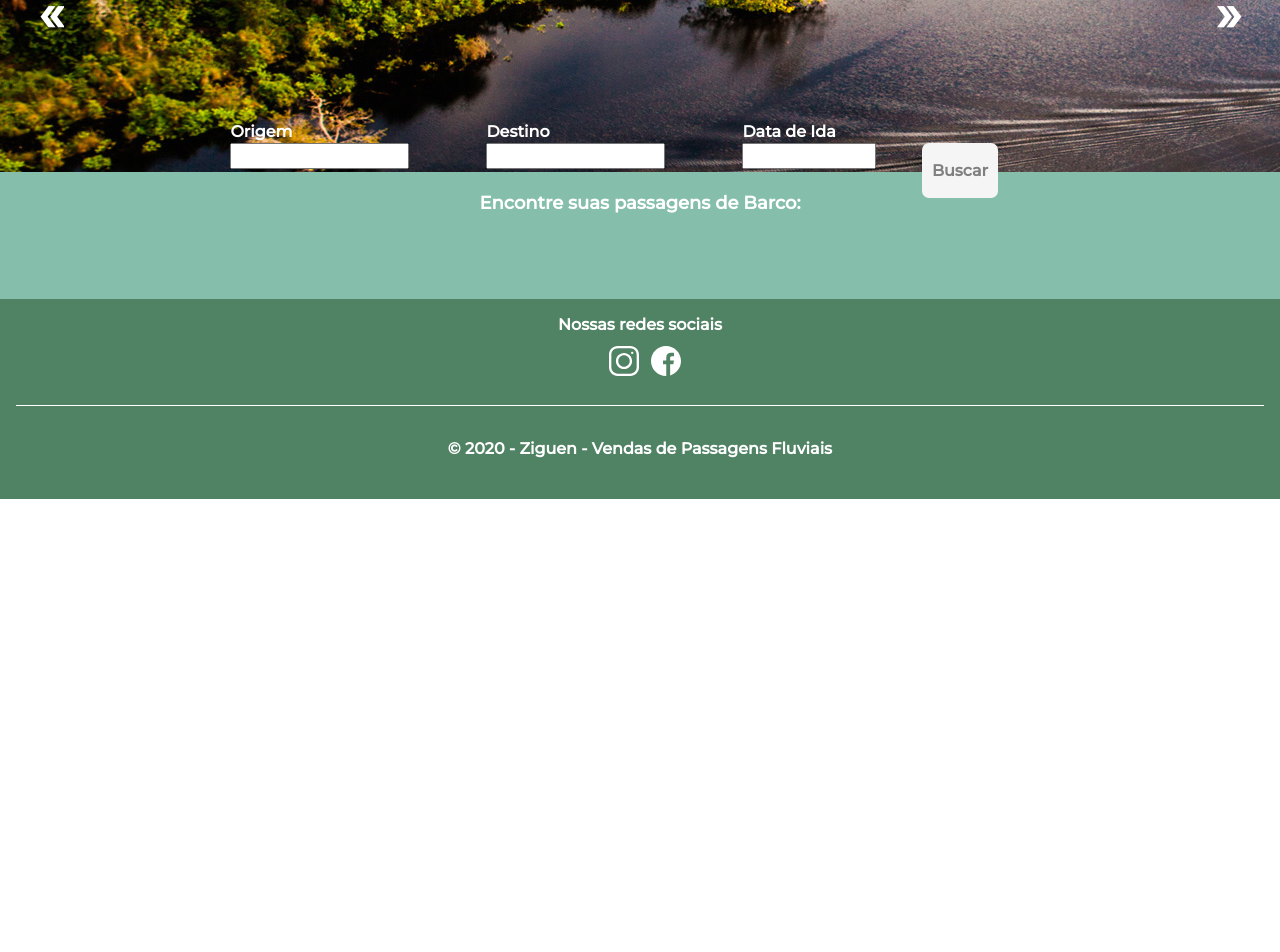
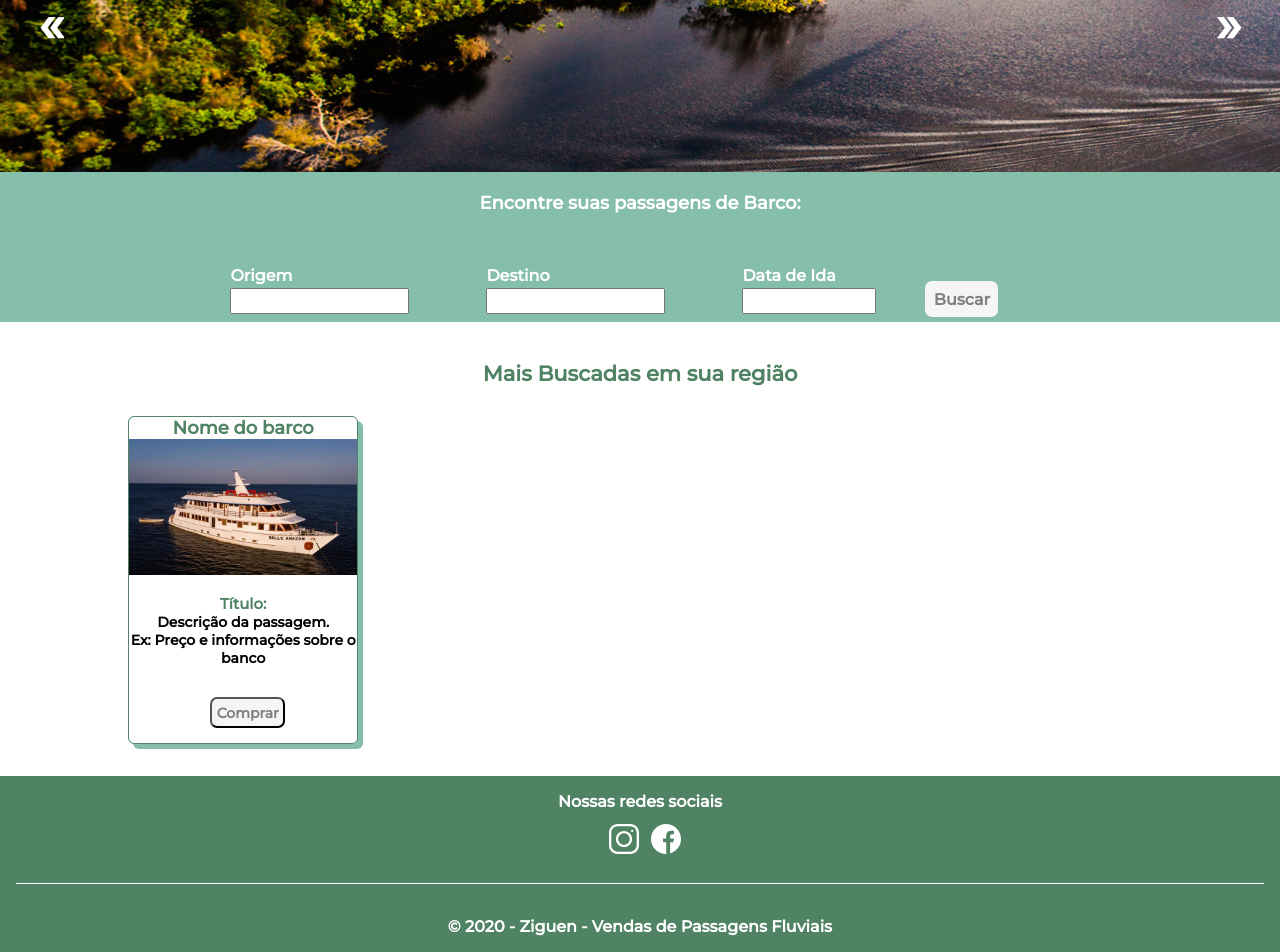
Before and after one commit to GeiseSaunier/2020.1-Ziguen-Front, a React (Create React App) app in the folder ziguen1.0/: page / in a window 1280 px wide. Shown: the part 301-1253 px from the top of the page. Before the commit the page ends 800 px from the top, so only its background shows below. Built offline with nearby package versions, Linux system fonts and the light colour scheme.

Commit message:
feat(#21): Adding the cards in the home page
Co-authored-by: liversonp <liverson.p@gmail.com>

```diff
--- a/ziguen1.0/package.json
+++ b/ziguen1.0/package.json
@@ -3,6 +3,7 @@
   "version": "0.1.0",
   "private": true,
   "dependencies": {
+    "@paraboly/react-native-card": "^0.3.0",
     "@testing-library/jest-dom": "^4.2.4",
     "@testing-library/react": "^9.3.2",
     "@testing-library/user-event": "^7.1.2",
@@ -14,11 +15,14 @@
     "react": "^16.14.0",
     "react-dom": "^16.14.0",
     "react-native": "^0.63.3",
+    "react-native-cards": "^1.1.4",
     "react-native-paper": "^4.2.0",
     "react-responsive-carousel": "^3.2.10",
     "react-router-dom": "^5.2.0",
     "react-scripts": "3.4.3",
     "rect": "^1.2.1",
+    "semantic-ui-react": "^2.0.0",
+    "shards-react": "^1.0.3",
     "typescript": "~3.7.2"
   },
   "scripts": {
--- a/ziguen1.0/src/pages/Home.tsx
+++ b/ziguen1.0/src/pages/Home.tsx
@@ -4,14 +4,15 @@ import { Link } from 'react-router-dom';
 import facebookImg from '../images/facebook.svg'
 import instagramImg from '../images/instagram.svg'
 import { CarouselProvider, Slider, Slide, ButtonBack, ButtonNext } from 'pure-react-carousel'
+import { Card, Icon, Image } from 'semantic-ui-react';
+
 import 'pure-react-carousel/dist/react-carousel.es.css';
-
-
 import '../styles/pages/home.css'
 
 import slide1Img from '../images/slide-1-teste.jpg'
 import slide2Img from '../images/slide-2-teste.jpg'
 import slide3Img from '../images/slide-3-teste.jpg'
+import barcoImg from '../images/barco-ilustracao.jpg'
 
 function Home() {
     return (
@@ -28,7 +29,7 @@ function Home() {
                     <p>Passagens Fluviais</p>
                 </div>
             </div>
-            <div className = "carousel">
+            <div className="carousel">
                 <CarouselProvider className="carousel-provider"
                     naturalSlideWidth={480}
                     naturalSlideHeight={125}
@@ -60,7 +61,22 @@ function Home() {
                 <button>Buscar</button>
             </div>
             <div className="cards">
-                <h4>Mais Buscadas em sua região</h4>
+                <h3>Mais Buscadas em sua região</h3>
+                <div className = "space"></div>
+                <div className="card">
+                    <h4>Nome do barco</h4>
+                    <img src={barcoImg} className = "img-barco"/>
+                    <div className = "space"></div>
+                    <div className="container">
+                        <h5>Título:</h5>
+                        <p>Descrição da passagem.</p>
+                        <p>Ex: Preço e informações sobre o banco</p>
+                        <div className = "space"></div>
+                        <div className = "space"></div>
+                        <button>Comprar</button>
+                        <div className = "space"></div>
+                    </div>
+                </div>
             </div>
                             <div className="footer">
                                 <p>Nossas redes sociais</p>
--- a/ziguen1.0/src/styles/pages/home.css
+++ b/ziguen1.0/src/styles/pages/home.css
@@ -107,6 +107,36 @@
     text-align: right;
 }
 
+.carousel .carousel-provider .button-back {
+    position: absolute;
+    background-color: transparent;
+    color: #ffffff;
+    border-radius: 7px;
+    width: 2%;
+    height: 12%;
+    border: none;
+    font-size: 50px;
+    z-index: 1;
+    left: 3%;
+    top: 20%;
+    overflow: hidden;
+}
+
+.carousel .carousel-provider .button-next {
+    position: absolute;
+    background-color:transparent;
+    color: #ffffff;
+    border-radius: 7px;
+    width: 2%;
+    height: 12%;
+    border: none;
+    font-size: 50px;
+    z-index: 1;
+    left: 95%;
+    top: 20%;
+    overflow: hidden;
+}
+
 #home-page .search {
     background-color: #85BEAB;
     width: 100vw;
@@ -123,41 +153,11 @@
 
 }
 
-.carousel .carousel-provider .button-back {
-    position: absolute;
-    background-color: transparent;
-    color: #ffffff;
-    border-radius: 7px;
-    width: 2%;
-    height: 12%;
-    border: none;
-    font-size: 50px;
-    z-index: 1;
-    left: 3%;
-    top: 40%;
-    overflow: hidden;
-}
-
-.carousel .carousel-provider .button-next {
-    position: absolute;
-    background-color:transparent;
-    color: #ffffff;
-    border-radius: 7px;
-    width: 2%;
-    height: 12%;
-    border: none;
-    font-size: 50px;
-    z-index: 1;
-    left: 95%;
-    top: 40%;
-    overflow: hidden;
-}
-
 .search .input-block {
     position: absolute;
     color: #ffffff;
     justify-content: left;
-    top: 65%;
+    top: 47%;
     left: 18%;
 }
 
@@ -175,7 +175,7 @@
     position: absolute;
     color: #ffffff;
     justify-content: left;
-    top: 65%;
+    top: 47%;
     left: 38%;
 }
 
@@ -193,7 +193,7 @@
     position: absolute;
     color: #ffffff;
     justify-content: left;
-    top: 65%;
+    top: 47%;
     left: 58%;
 }
 
@@ -210,32 +210,74 @@
 .search button {
     position: absolute;
     right: 22%;
-    top: 65%;
+    top: 46.5%;
     background-color: whitesmoke;
     border-radius: 7px;
-    width: 6%;
-    height: 8%;
+    padding: 0.5%;
     border-color: transparent;
     color: grey;
     font-size: 16px;
 }
 
-#home-page .cards {
+.cards .space {
+    height: 30px;
+}
+
+#home-page .cards h3 {
     color: #508364;
     margin-top: 3%;
     text-align: center;
 }
 
+.cards .card {
+    width: 18%;
+    box-shadow: 5px 5px #85BEAB;
+    border-radius: 6px;
+    margin-left: 10%;
+    border: 1px solid #508364;
+}
+
+.cards .card h4 {
+    color: #508364;
+    text-align: center;
+}
+
+.cards .card .img-barco {
+    width: 100%;
+}
+
+.cards .card h5 {
+    color: #508364;
+    text-align: center;
+}
+
+.cards .card p {
+    font-size:14px;
+    text-align: center;
+}
+
+.cards .card button {
+    background-color: whitesmoke;
+    border-radius: 7px;
+    color: gray ;
+    font-size: 14px;
+    margin-left: 35.5%;
+    padding: 2%;
+}
+
+.cards .card .space {
+    height: 15px;
+}
+
 #home-page .footer {
-    margin-top: 1rem;
+    position: relative;
+    margin-top: 2rem;
     padding: 1rem;
     background-color: #508364;
-    position: fixed;
     bottom: 0;
     left: 0;
     width: 100%;
     height: 25%;
-
 }
 
 #home-page .footer p {
```
Also changed, not shown: 1 other file (tests, documents, lock files or other folders). Lines whose indentation alone changed are shown as unchanged.
